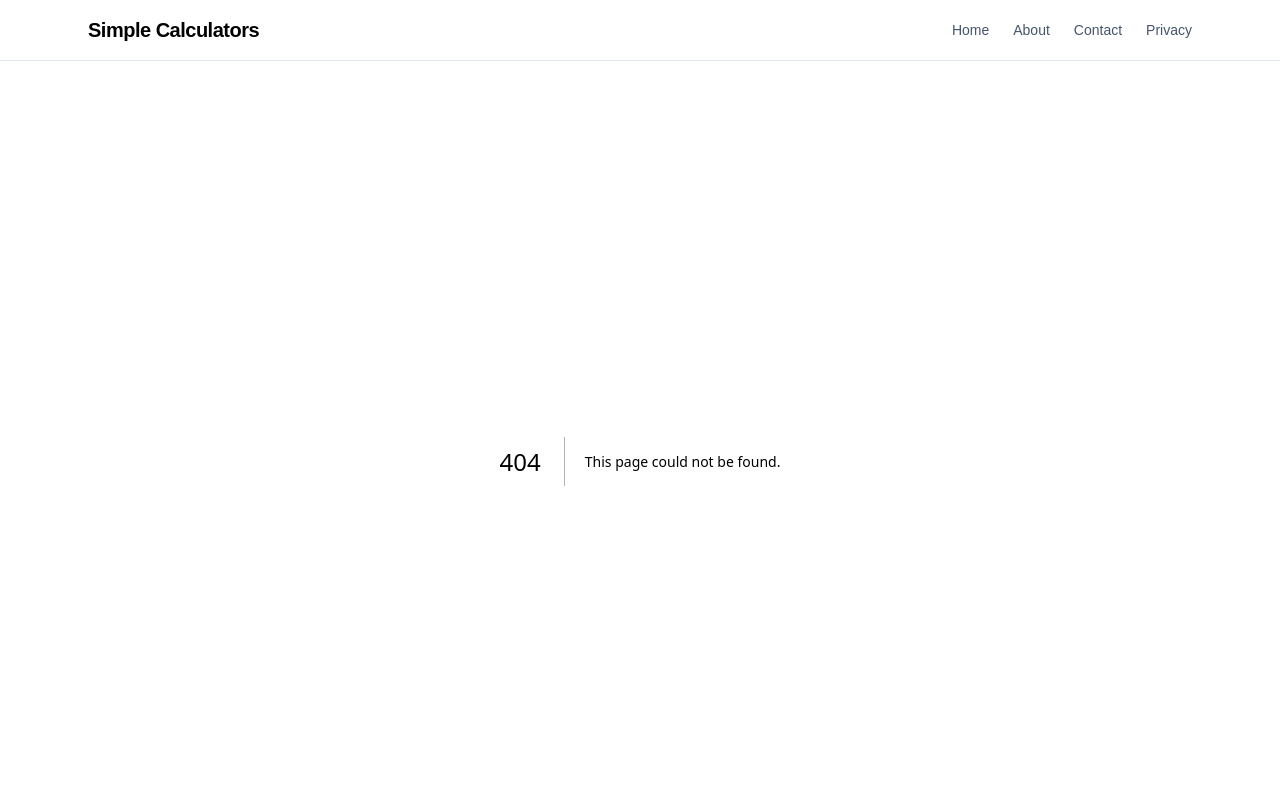
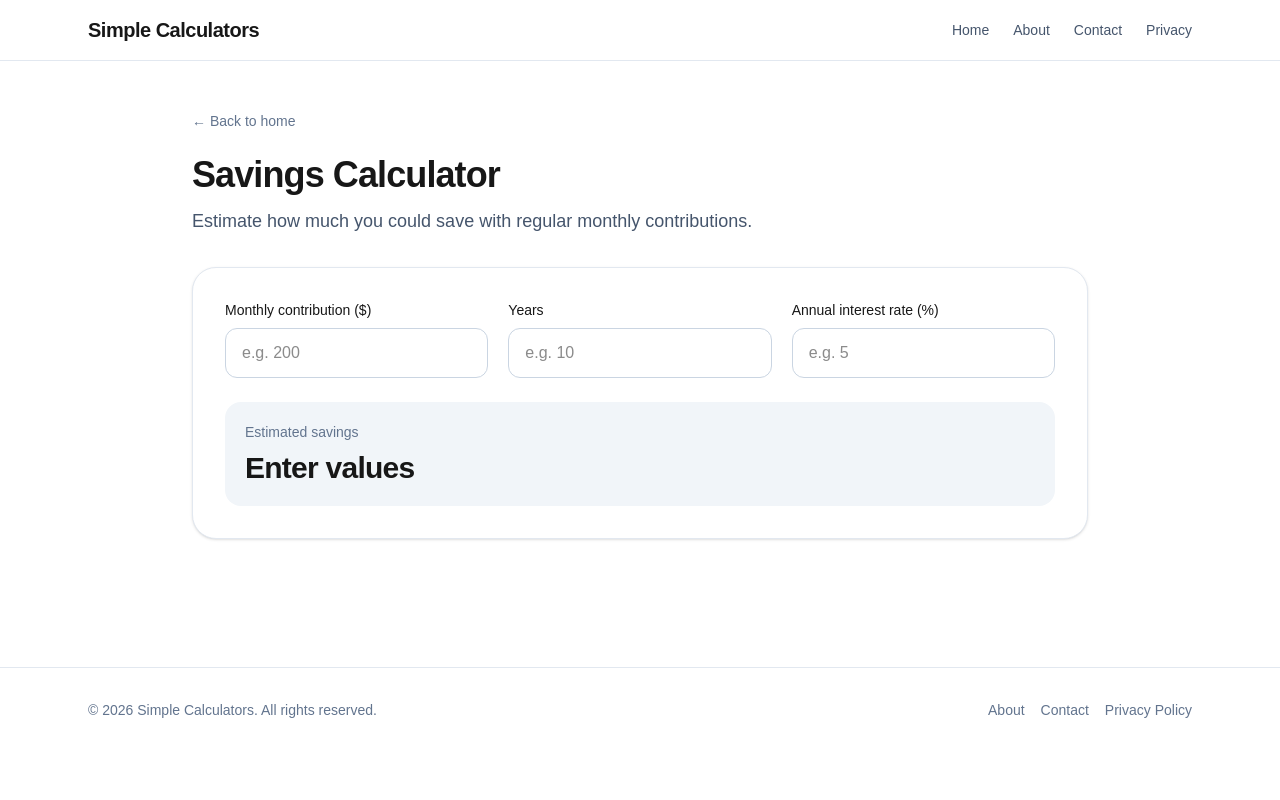
Before and after one commit to carlacruzz/simple-calculators, a Next.js app: page /savings-calculator in a window 1280 px wide. Before the commit this address had no page. Shown: the top 800 px of the page. Built offline with nearby package versions, Linux system fonts and the light colour scheme.

Commit message:
add 4 essential calculators

```diff
--- /dev/null
+++ b/app/age-calculator/AgeCalculatorClient.tsx
@@ -0,0 +1,52 @@
+"use client";
+
+import { useMemo, useState } from "react";
+import CalculatorLayout from "@/components/CalculatorLayout";
+import ResultBox from "@/components/ResultBox";
+
+export default function AgeCalculatorClient() {
+  const [birthDate, setBirthDate] = useState("");
+
+  const age = useMemo(() => {
+    if (!birthDate) return null;
+
+    const birth = new Date(birthDate);
+    const today = new Date();
+
+    if (isNaN(birth.getTime())) return null;
+
+    let years = today.getFullYear() - birth.getFullYear();
+    const monthDiff = today.getMonth() - birth.getMonth();
+
+    if (
+      monthDiff < 0 ||
+      (monthDiff === 0 && today.getDate() < birth.getDate())
+    ) {
+      years--;
+    }
+
+    return years;
+  }, [birthDate]);
+
+  return (
+    <CalculatorLayout
+      title="Age Calculator"
+      description="Calculate your age from your date of birth."
+    >
+      <div className="max-w-md">
+        <label className="mb-2 block text-sm font-medium">Date of birth</label>
+        <input
+          type="date"
+          value={birthDate}
+          onChange={(e) => setBirthDate(e.target.value)}
+          className="w-full rounded-xl border border-slate-300 px-4 py-3"
+        />
+      </div>
+
+      <ResultBox
+        label="Your age"
+        value={age === null ? "Enter a date" : `${age} years`}
+      />
+    </CalculatorLayout>
+  );
+}
--- /dev/null
+++ b/app/age-calculator/page.tsx
@@ -0,0 +1,12 @@
+import type { Metadata } from "next";
+import AgeCalculatorClient from "./AgeCalculatorClient";
+
+export const metadata: Metadata = {
+  title: "Age Calculator | Simple Calculators",
+  description:
+    "Calculate your age in years based on your birth date.",
+};
+
+export default function Page() {
+  return <AgeCalculatorClient />;
+}
--- /dev/null
+++ b/app/discount-calculator/DiscountCalculatorClient.tsx
@@ -0,0 +1,57 @@
+"use client";
+
+import { useMemo, useState } from "react";
+import CalculatorLayout from "@/components/CalculatorLayout";
+import ResultBox from "@/components/ResultBox";
+
+export default function DiscountCalculatorClient() {
+  const [originalPrice, setOriginalPrice] = useState("");
+  const [discount, setDiscount] = useState("");
+
+  const finalPrice = useMemo(() => {
+    if (!originalPrice || !discount) return null;
+
+    const price = Number(originalPrice);
+    const disc = Number(discount);
+
+    if (isNaN(price) || isNaN(disc) || price < 0 || disc < 0) return null;
+
+    return price - (disc / 100) * price;
+  }, [originalPrice, discount]);
+
+  return (
+    <CalculatorLayout
+      title="Discount Calculator"
+      description="Calculate the final price after applying a discount."
+    >
+      <div className="grid gap-5 md:grid-cols-2">
+        <div>
+          <label className="mb-2 block text-sm font-medium">Original price ($)</label>
+          <input
+            type="number"
+            placeholder="e.g. 100"
+            value={originalPrice}
+            onChange={(e) => setOriginalPrice(e.target.value)}
+            className="w-full rounded-xl border border-slate-300 px-4 py-3"
+          />
+        </div>
+
+        <div>
+          <label className="mb-2 block text-sm font-medium">Discount (%)</label>
+          <input
+            type="number"
+            placeholder="e.g. 25"
+            value={discount}
+            onChange={(e) => setDiscount(e.target.value)}
+            className="w-full rounded-xl border border-slate-300 px-4 py-3"
+          />
+        </div>
+      </div>
+
+      <ResultBox
+        label="Final price"
+        value={finalPrice === null ? "Enter values" : `$${finalPrice.toFixed(2)}`}
+      />
+    </CalculatorLayout>
+  );
+}
--- /dev/null
+++ b/app/discount-calculator/page.tsx
@@ -0,0 +1,12 @@
+import type { Metadata } from "next";
+import DiscountCalculatorClient from "./DiscountCalculatorClient";
+
+export const metadata: Metadata = {
+  title: "Discount Calculator | Simple Calculators",
+  description:
+    "Calculate the final price after applying a discount percentage.",
+};
+
+export default function Page() {
+  return <DiscountCalculatorClient />;
+}
--- a/app/page.tsx
+++ b/app/page.tsx
@@ -39,6 +39,18 @@ const calculators = [
     description: "Estimate how much you could save over time with regular contributions.",
     href: "/savings-calculator",
     category: "Finance",
+  },
+  {
+    title: "Age Calculator",
+    description: "Calculate your age from your date of birth.",
+    href: "/age-calculator",
+    category: "Health",
+  },
+  {
+    title: "Discount Calculator",
+    description: "Calculate the final price after applying a discount.",
+    href: "/discount-calculator",
+    category: "Math",
   },
 ];
 
--- /dev/null
+++ b/app/percentage-calculator/PercentageCalculatorClient.tsx
@@ -0,0 +1,64 @@
+"use client";
+
+import { useMemo, useState } from "react";
+import CalculatorLayout from "@/components/CalculatorLayout";
+import ResultBox from "@/components/ResultBox";
+
+export default function PercentageCalculatorClient() {
+  const [percent, setPercent] = useState("");
+  const [value, setValue] = useState("");
+
+  const result = useMemo(() => {
+    if (!percent || !value) return null;
+
+    const p = Number(percent);
+    const v = Number(value);
+
+    if (isNaN(p) || isNaN(v)) return null;
+
+    return (p / 100) * v;
+  }, [percent, value]);
+
+  return (
+    <CalculatorLayout
+      title="Percentage Calculator"
+      description="Find what percentage of a number is, quickly and easily."
+    >
+      <div className="grid gap-5 md:grid-cols-2">
+        <div>
+          <label className="mb-2 block text-sm font-medium">Percentage (%)</label>
+          <input
+            type="number"
+            placeholder="e.g. 20"
+            value={percent}
+            onChange={(e) => setPercent(e.target.value)}
+            className="w-full rounded-xl border border-slate-300 px-4 py-3"
+          />
+        </div>
+
+        <div>
+          <label className="mb-2 block text-sm font-medium">Value</label>
+          <input
+            type="number"
+            placeholder="e.g. 150"
+            value={value}
+            onChange={(e) => setValue(e.target.value)}
+            className="w-full rounded-xl border border-slate-300 px-4 py-3"
+          />
+        </div>
+      </div>
+
+      <ResultBox
+        label="Result"
+        value={result === null ? "Enter values" : result.toFixed(2)}
+      />
+
+      <div className="mt-10 rounded-2xl border border-slate-200 p-5">
+        <h2 className="mb-3 text-xl font-semibold">Example</h2>
+        <p className="text-sm leading-7 text-slate-600">
+          20% of 150 is 30.
+        </p>
+      </div>
+    </CalculatorLayout>
+  );
+}
--- /dev/null
+++ b/app/percentage-calculator/page.tsx
@@ -0,0 +1,12 @@
+import type { Metadata } from "next";
+import PercentageCalculatorClient from "./PercentageCalculatorClient";
+
+export const metadata: Metadata = {
+  title: "Percentage Calculator | Simple Calculators",
+  description:
+    "Calculate percentages, percentage increases, decreases, and values.",
+};
+
+export default function Page() {
+  return <PercentageCalculatorClient />;
+}
--- /dev/null
+++ b/app/savings-calculator/SavingsCalculatorClient.tsx
@@ -0,0 +1,79 @@
+"use client";
+
+import { useMemo, useState } from "react";
+import CalculatorLayout from "@/components/CalculatorLayout";
+import ResultBox from "@/components/ResultBox";
+
+export default function SavingsCalculatorClient() {
+  const [monthlyContribution, setMonthlyContribution] = useState("");
+  const [years, setYears] = useState("");
+  const [annualRate, setAnnualRate] = useState("");
+
+  const finalAmount = useMemo(() => {
+    if (!monthlyContribution || !years || !annualRate) return null;
+
+    const monthly = Number(monthlyContribution);
+    const y = Number(years);
+    const rate = Number(annualRate) / 100 / 12;
+
+    if (isNaN(monthly) || isNaN(y) || isNaN(rate) || monthly < 0 || y <= 0 || rate < 0) {
+      return null;
+    }
+
+    const months = y * 12;
+    let total = 0;
+
+    for (let i = 0; i < months; i++) {
+      total = total * (1 + rate) + monthly;
+    }
+
+    return total;
+  }, [monthlyContribution, years, annualRate]);
+
+  return (
+    <CalculatorLayout
+      title="Savings Calculator"
+      description="Estimate how much you could save with regular monthly contributions."
+    >
+      <div className="grid gap-5 md:grid-cols-3">
+        <div>
+          <label className="mb-2 block text-sm font-medium">Monthly contribution ($)</label>
+          <input
+            type="number"
+            placeholder="e.g. 200"
+            value={monthlyContribution}
+            onChange={(e) => setMonthlyContribution(e.target.value)}
+            className="w-full rounded-xl border border-slate-300 px-4 py-3"
+          />
+        </div>
+
+        <div>
+          <label className="mb-2 block text-sm font-medium">Years</label>
+          <input
+            type="number"
+            placeholder="e.g. 10"
+            value={years}
+            onChange={(e) => setYears(e.target.value)}
+            className="w-full rounded-xl border border-slate-300 px-4 py-3"
+          />
+        </div>
+
+        <div>
+          <label className="mb-2 block text-sm font-medium">Annual interest rate (%)</label>
+          <input
+            type="number"
+            placeholder="e.g. 5"
+            value={annualRate}
+            onChange={(e) => setAnnualRate(e.target.value)}
+            className="w-full rounded-xl border border-slate-300 px-4 py-3"
+          />
+        </div>
+      </div>
+
+      <ResultBox
+        label="Estimated savings"
+        value={finalAmount === null ? "Enter values" : `$${finalAmount.toFixed(2)}`}
+      />
+    </CalculatorLayout>
+  );
+}
--- /dev/null
+++ b/app/savings-calculator/page.tsx
@@ -0,0 +1,12 @@
+import type { Metadata } from "next";
+import SavingsCalculatorClient from "./SavingsCalculatorClient";
+
+export const metadata: Metadata = {
+  title: "Savings Calculator | Simple Calculators",
+  description:
+    "Estimate how much you could save over time with monthly contributions.",
+};
+
+export default function Page() {
+  return <SavingsCalculatorClient />;
+}
```
